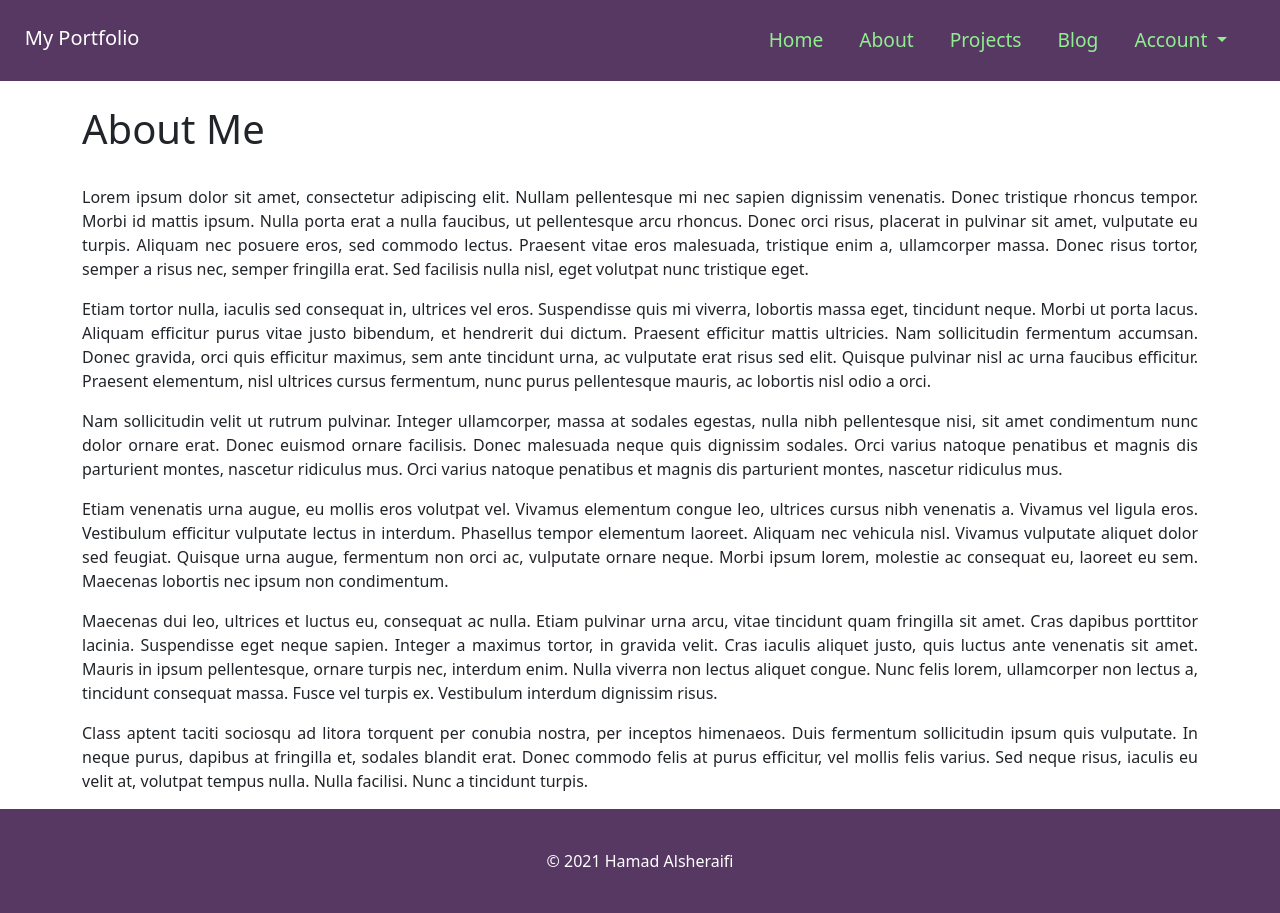
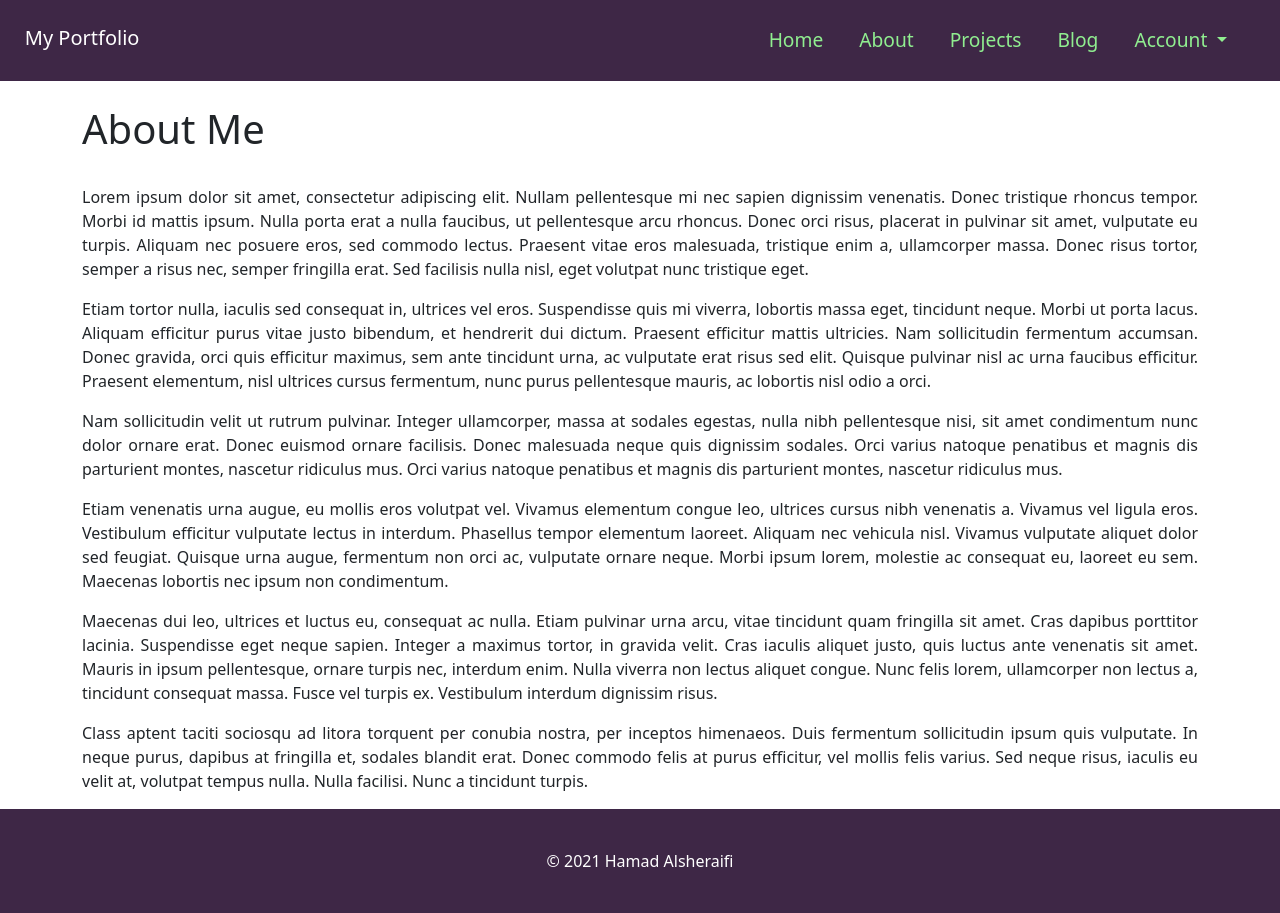
Before and after one commit to Hameon4/portfolio_django, a Django app: page /about in a window 1280 px wide. Run offline with Django 3.2, Linux system fonts and the light colour scheme.

Commit message:
Update base.css

```diff
--- a/portfolio/website/static/css/base.css
+++ b/portfolio/website/static/css/base.css
@@ -11,7 +11,7 @@ html, body {
 .navbar {
     padding: .8rem;
     /*background-color: #302F2F;*/
-    background-color: #573862;
+    background-color: #3E2746;
     font-size: 1.2em;
 }
 
@@ -43,7 +43,7 @@ html, body {
 }
 
 footer {
-    background: #573862;
+    background: #3E2746;
 }
 
 .footer-copyright {
```
